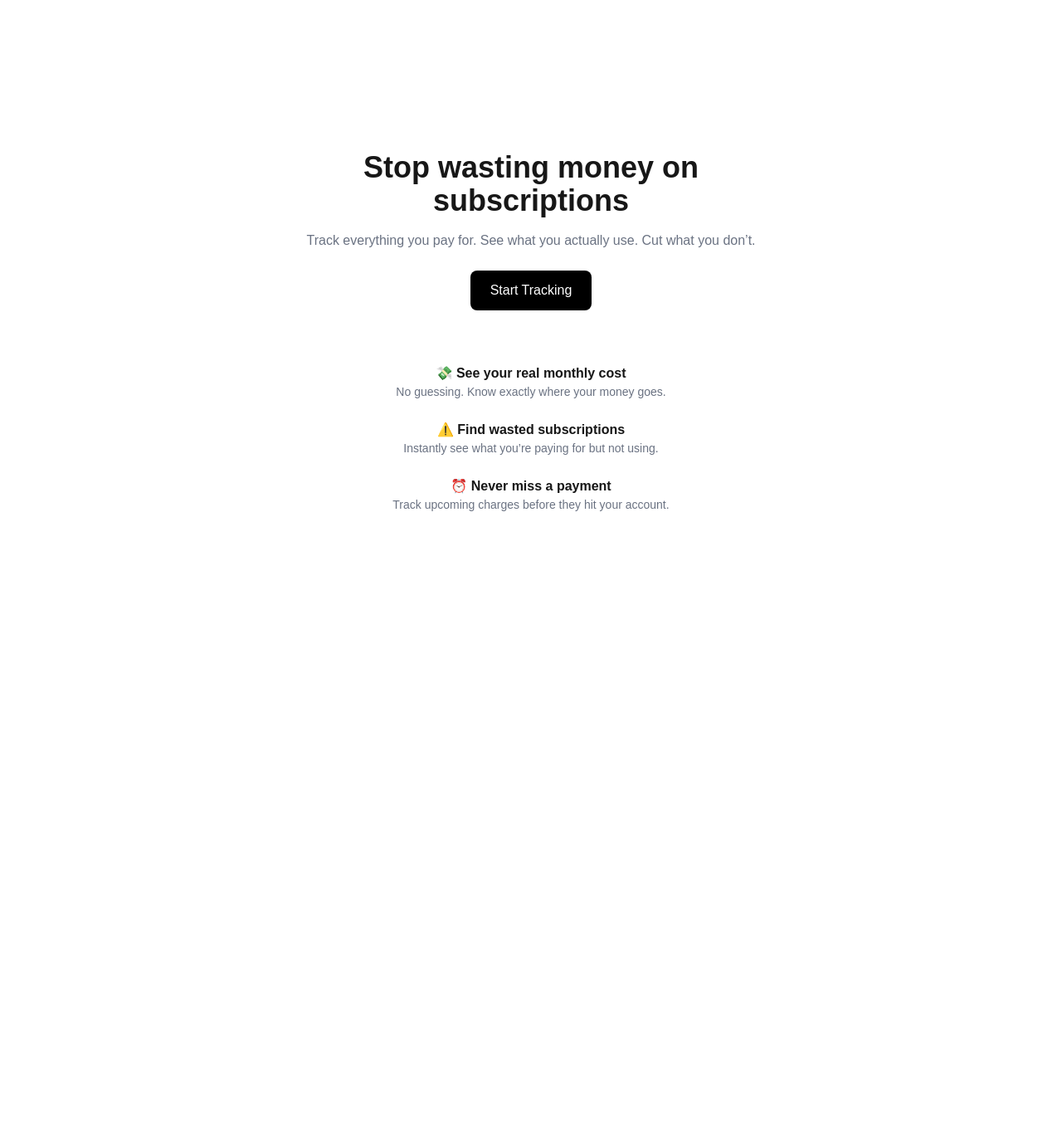
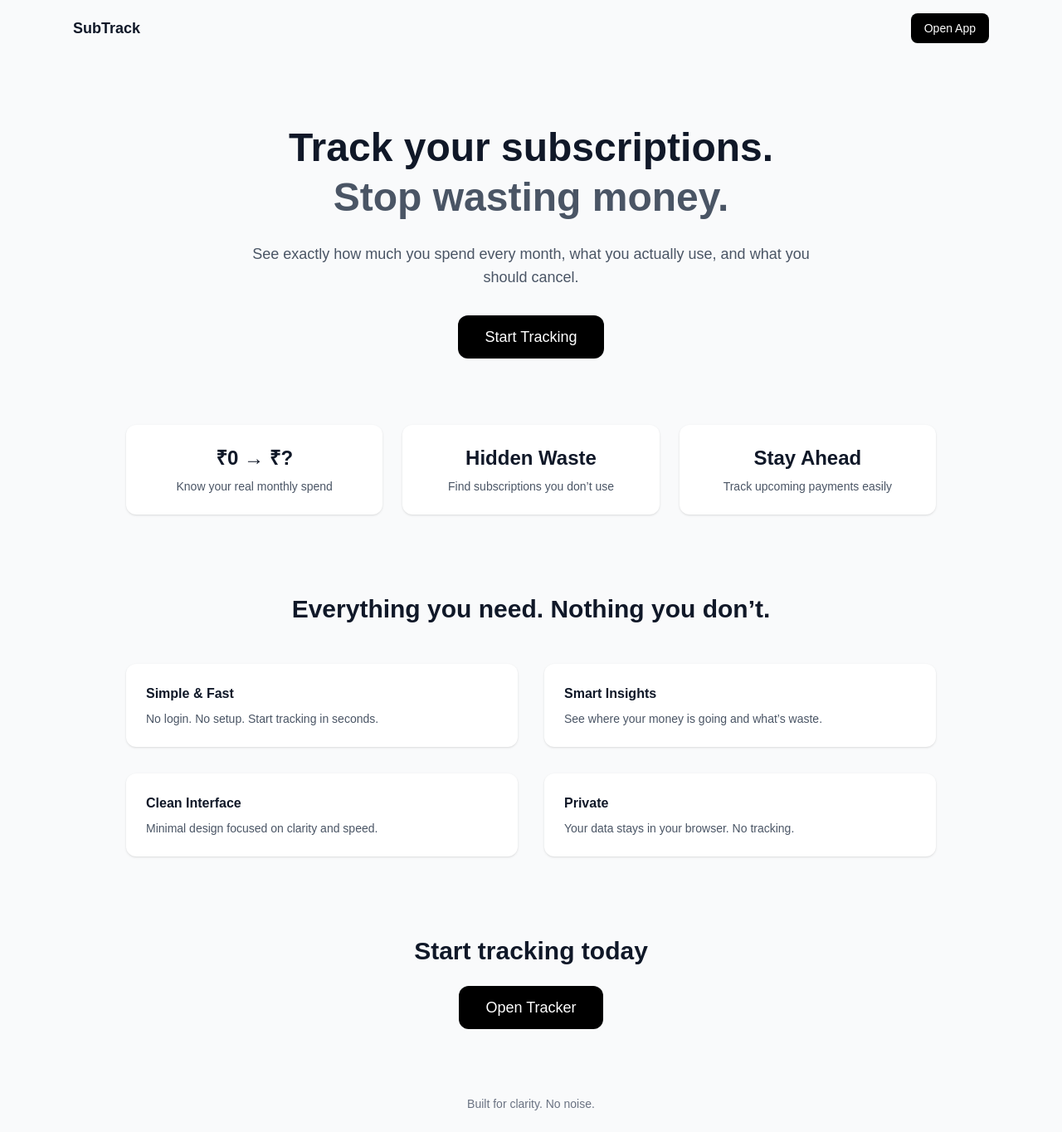
Before and after one commit to editzap/subscription-tracker, a Next.js app: page / in a window 1280 px wide. Shown: the whole page at 83% size. Before the commit the page ends 800 px from the top, so only its background shows below. Built offline with nearby package versions, Linux system fonts and the light colour scheme.

Commit message:
premium landing page

```diff
--- a/app/page.tsx
+++ b/app/page.tsx
@@ -2,48 +2,117 @@ import Link from "next/link";
 
 export default function Landing() {
   return (
-    <div className="min-h-screen bg-white flex flex-col items-center justify-center px-6">
+    <div className="min-h-screen bg-gray-50 text-gray-900">
+
+      {/* Navbar */}
+      <div className="flex justify-between items-center px-6 py-4 max-w-6xl mx-auto">
+        <h1 className="font-semibold text-lg">SubTrack</h1>
+        <Link href="/tracker">
+          <button className="bg-black text-white px-4 py-2 rounded-lg text-sm">
+            Open App
+          </button>
+        </Link>
+      </div>
 
       {/* Hero */}
-      <div className="text-center max-w-xl">
-        <h1 className="text-4xl font-bold mb-4">
-          Stop wasting money on subscriptions
+      <div className="text-center px-6 mt-20 max-w-3xl mx-auto">
+        <h1 className="text-5xl font-bold leading-tight mb-6">
+          Track your subscriptions.
+          <br />
+          <span className="text-gray-600">
+            Stop wasting money.
+          </span>
         </h1>
 
-        <p className="text-gray-500 mb-6">
-          Track everything you pay for. See what you actually use.
-          Cut what you don’t.
+        <p className="text-lg text-gray-600 mb-8">
+          See exactly how much you spend every month,
+          what you actually use, and what you should cancel.
         </p>
 
         <Link href="/tracker">
-          <button className="bg-black text-white px-6 py-3 rounded-lg hover:opacity-90">
+          <button className="bg-black text-white px-8 py-3 rounded-xl text-lg hover:opacity-90">
             Start Tracking
           </button>
         </Link>
       </div>
 
-      {/* Features */}
-      <div className="mt-16 grid gap-6 text-center max-w-xl">
-        <div>
-          <h3 className="font-semibold">💸 See your real monthly cost</h3>
-          <p className="text-sm text-gray-500">
-            No guessing. Know exactly where your money goes.
+      {/* Stats */}
+      <div className="mt-20 grid grid-cols-1 md:grid-cols-3 gap-6 px-6 max-w-5xl mx-auto text-center">
+        <div className="bg-white p-6 rounded-xl shadow-sm">
+          <h2 className="text-2xl font-bold">₹0 → ₹?</h2>
+          <p className="text-gray-600 text-sm mt-2">
+            Know your real monthly spend
           </p>
         </div>
 
-        <div>
-          <h3 className="font-semibold">⚠️ Find wasted subscriptions</h3>
-          <p className="text-sm text-gray-500">
-            Instantly see what you’re paying for but not using.
+        <div className="bg-white p-6 rounded-xl shadow-sm">
+          <h2 className="text-2xl font-bold">Hidden Waste</h2>
+          <p className="text-gray-600 text-sm mt-2">
+            Find subscriptions you don’t use
           </p>
         </div>
 
-        <div>
-          <h3 className="font-semibold">⏰ Never miss a payment</h3>
-          <p className="text-sm text-gray-500">
-            Track upcoming charges before they hit your account.
+        <div className="bg-white p-6 rounded-xl shadow-sm">
+          <h2 className="text-2xl font-bold">Stay Ahead</h2>
+          <p className="text-gray-600 text-sm mt-2">
+            Track upcoming payments easily
           </p>
         </div>
+      </div>
+
+      {/* Features */}
+      <div className="mt-24 px-6 max-w-5xl mx-auto">
+        <h2 className="text-3xl font-semibold text-center mb-12">
+          Everything you need. Nothing you don’t.
+        </h2>
+
+        <div className="grid md:grid-cols-2 gap-8">
+          <div className="bg-white p-6 rounded-xl shadow-sm">
+            <h3 className="font-semibold mb-2">Simple & Fast</h3>
+            <p className="text-gray-600 text-sm">
+              No login. No setup. Start tracking in seconds.
+            </p>
+          </div>
+
+          <div className="bg-white p-6 rounded-xl shadow-sm">
+            <h3 className="font-semibold mb-2">Smart Insights</h3>
+            <p className="text-gray-600 text-sm">
+              See where your money is going and what’s waste.
+            </p>
+          </div>
+
+          <div className="bg-white p-6 rounded-xl shadow-sm">
+            <h3 className="font-semibold mb-2">Clean Interface</h3>
+            <p className="text-gray-600 text-sm">
+              Minimal design focused on clarity and speed.
+            </p>
+          </div>
+
+          <div className="bg-white p-6 rounded-xl shadow-sm">
+            <h3 className="font-semibold mb-2">Private</h3>
+            <p className="text-gray-600 text-sm">
+              Your data stays in your browser. No tracking.
+            </p>
+          </div>
+        </div>
+      </div>
+
+      {/* CTA */}
+      <div className="mt-24 text-center px-6">
+        <h2 className="text-3xl font-bold mb-6">
+          Start tracking today
+        </h2>
+
+        <Link href="/tracker">
+          <button className="bg-black text-white px-8 py-3 rounded-xl text-lg hover:opacity-90">
+            Open Tracker
+          </button>
+        </Link>
+      </div>
+
+      {/* Footer */}
+      <div className="mt-20 text-center text-sm text-gray-500 pb-6">
+        Built for clarity. No noise.
       </div>
 
     </div>
```
